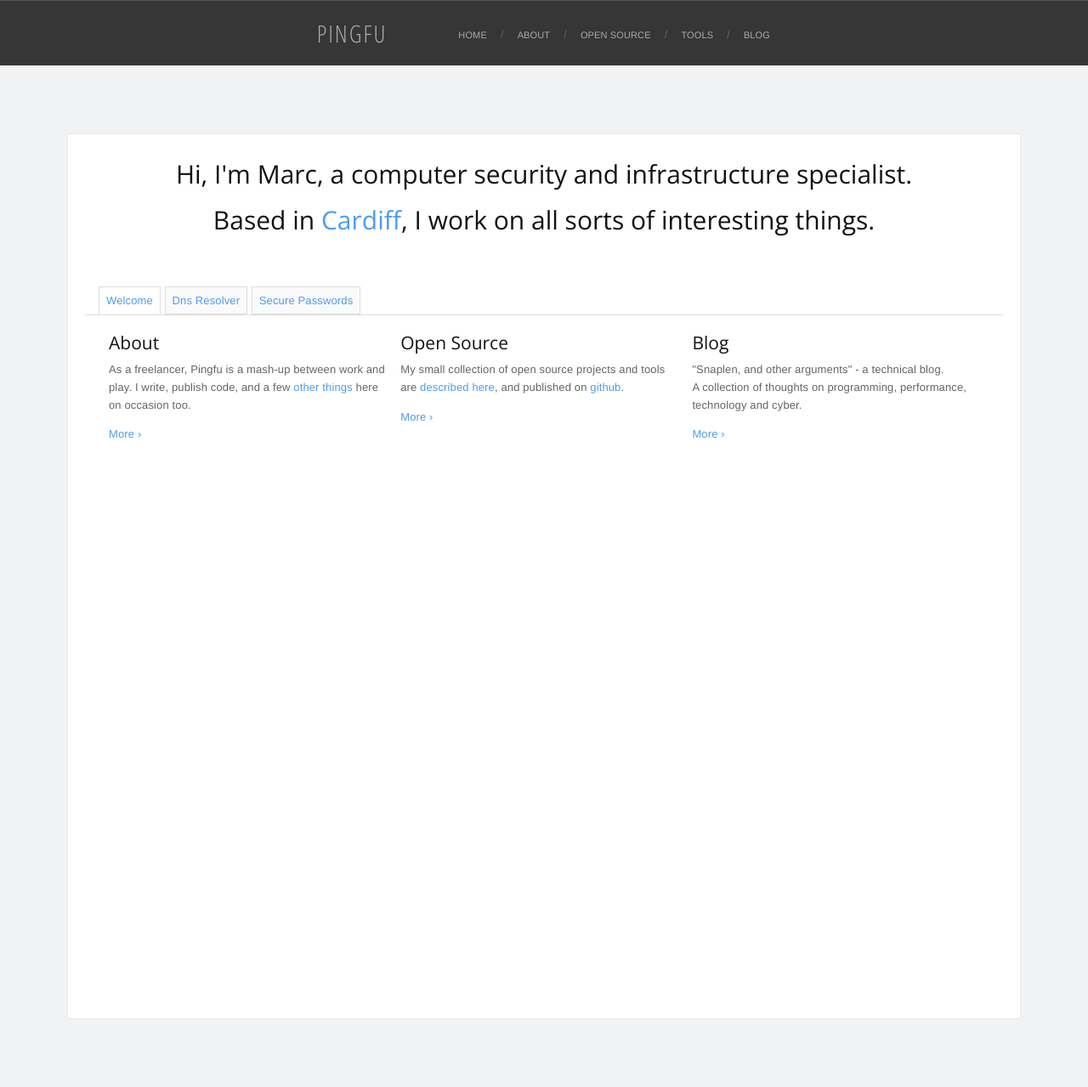
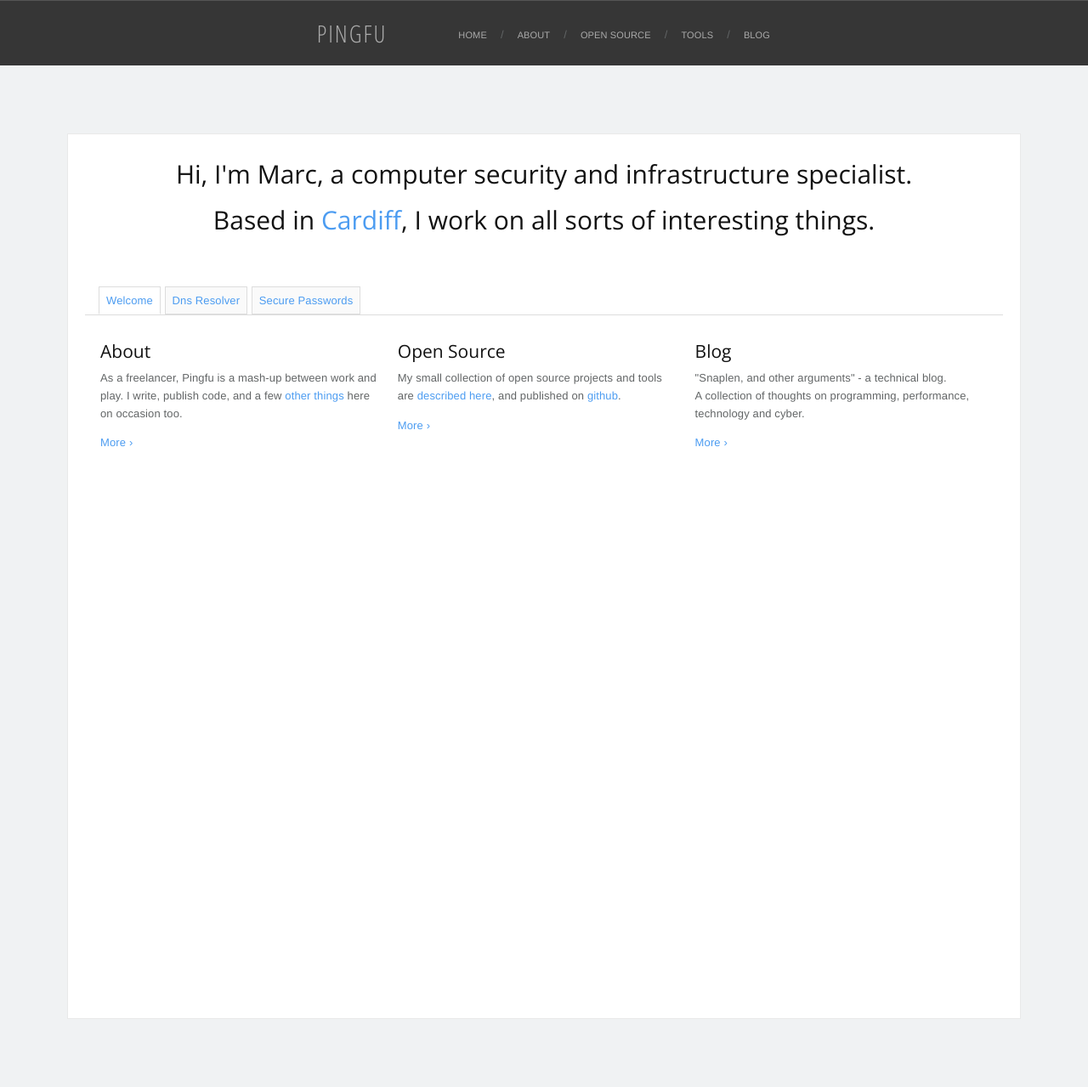
Before and after one commit to pingfu/pingfu.github.io, a Jekyll site: the page built from index.html, in a window 1280 px wide. Shown: the whole page at 85% size. Built offline with Jekyll 4.4.1, drawn with Linux system fonts in a browser that asks for light colours; nearby versions of some CDN libraries; Markdown is read by kramdown in place of the engine named in the settings.

Commit message:
ui adjustments

```diff
--- a/css/main.css
+++ b/css/main.css
@@ -26,7 +26,7 @@ body {
 }
 
 .tabbed-content {
-  padding: 10px 20px;
+  padding: 20px 10px;
 }
 
 .disqus {
```
